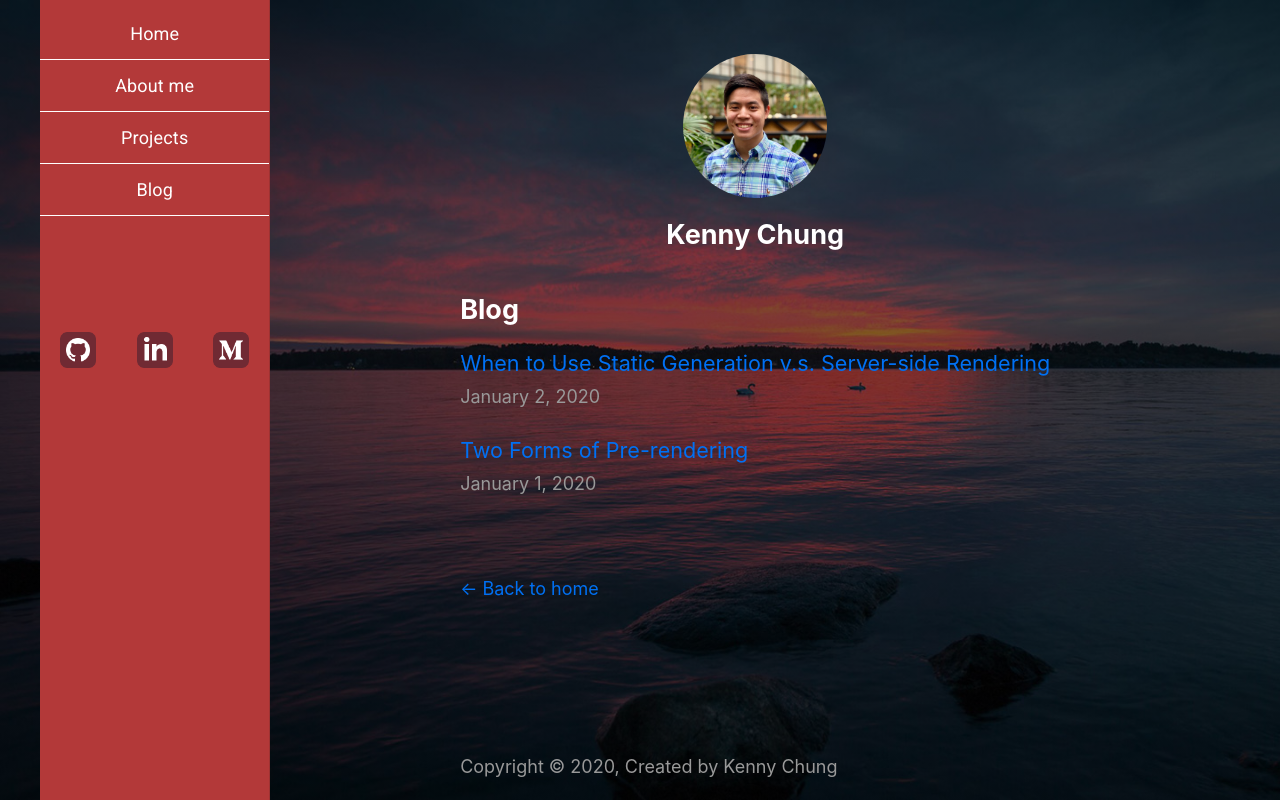
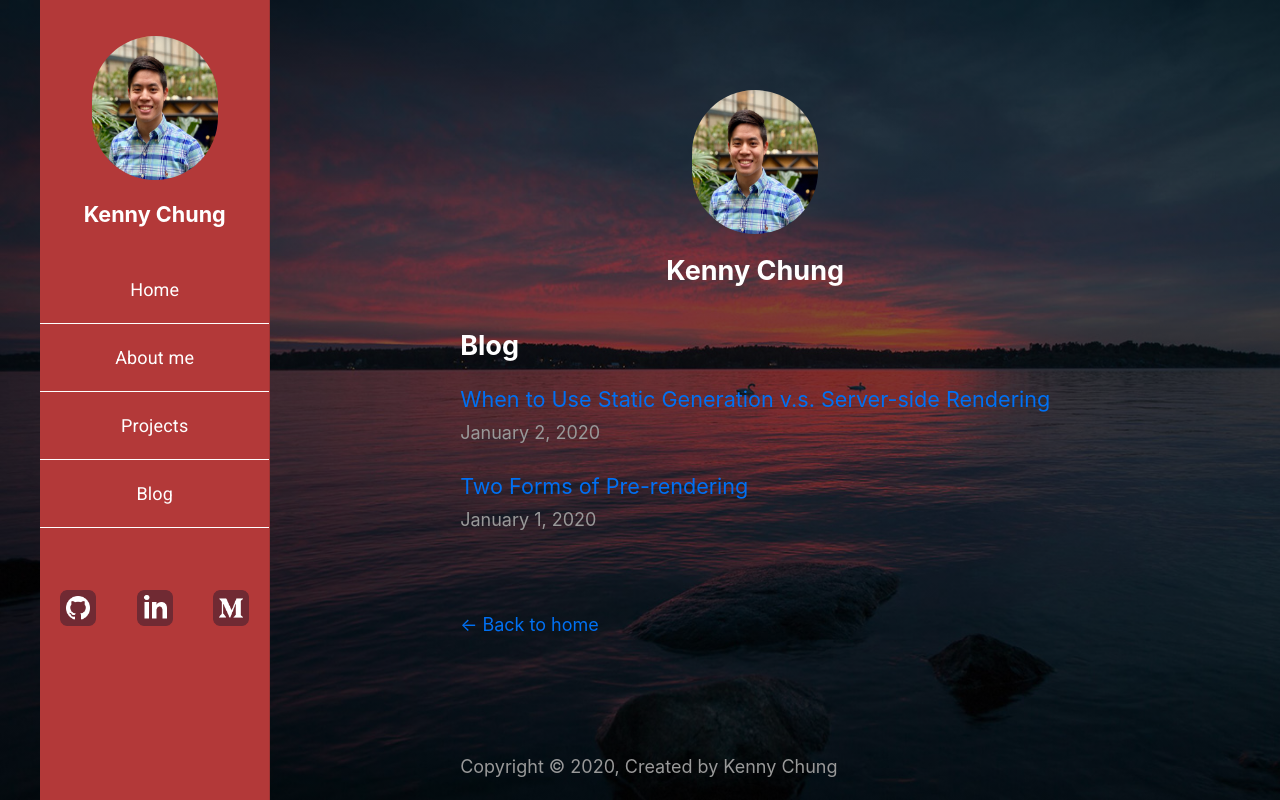
Before and after one commit to Kenny-Gin1/kennychung-portfolio, a Next.js app: page /blog in a window 1280 px wide. Built offline with nearby package versions, Linux system fonts and the light colour scheme.

Commit message:
almost finished the sidebar

```diff
--- /dev/null
+++ b/components/headerimage.js
@@ -0,0 +1,25 @@
+import Link from "next/link";
+import styles from "../components/styles/layout.module.css";
+import utilStyles from "../components/styles/utils.module.css";
+
+export default function HeaderImage() {
+  const name = "Kenny Chung";
+  return (
+    <header className={styles.header}>
+      <Link href="/">
+        <a>
+          <img
+            src="/images/profile.jpg"
+            className={` ${styles.headerHomeImage} ${utilStyles.borderCircle}`}
+            alt={name}
+          />
+        </a>
+      </Link>
+      <h2 className={utilStyles.headingMd}>
+        <Link href="/">
+          <a className={utilStyles.whiteText}>{name}</a>
+        </Link>
+      </h2>
+    </header>
+  );
+}
--- a/components/listitems.js
+++ b/components/listitems.js
@@ -9,12 +9,23 @@ const useStyles = makeStyles((theme) => ({
     root: {
       display: 'flex',
     },
+    listItemHover: {
+      display: 'flex',
+      marginTop: theme.spacing(1),
+      marginBottom: theme.spacing(1),
+      '&:hover': {
+        backgroundColor: 'white',
+      }
+    },
     dividerLine: {
         backgroundColor: 'white'
     },
     textLink: {
         textAlign: 'center',
-        color: 'white'
+        color: 'white',
+        '&:hover': {
+          color: '#b33939',
+        }
     }
 
 }));
@@ -29,7 +40,7 @@ return (
           {[['Home', '/'], ['About me', '/about'], ['Projects','/projects'], ['Blog', '/blog']].map((text) => (
             <React.Fragment key={text}>
             <Link href={text[1]} >
-            <ListItem button>
+            <ListItem button classes={{root: classes.listItemHover}}>
               <ListItemText primary={text[0]} classes={{root: classes.textLink}} />
             </ListItem>
             </Link>
--- a/components/sidebar.js
+++ b/components/sidebar.js
@@ -3,9 +3,10 @@ import { makeStyles } from '@material-ui/core/styles';
 import Drawer from '@material-ui/core/Drawer';
 import ListItems from './listitems';
 import SocialMedia from './socialmediaicons';
+import HeaderImage from './headerimage';
+
 
 const drawerWidth = '18vw';
-
 
 const useStyles = makeStyles((theme) => ({
   root: {
@@ -41,7 +42,7 @@ export default function SideBar() {
         }}
         anchor="left"
       >
-
+        <HeaderImage />
         <ListItems />
         <SocialMedia />
       </Drawer>
--- a/components/socialmediaicons.js
+++ b/components/socialmediaicons.js
@@ -7,7 +7,7 @@ const useStyles = makeStyles((theme) => ({
   root: {
     display: "flex",
     justifyContent: "space-around",
-    marginTop: '6rem'
+    marginTop: '3rem'
   },
   icons: {
     textAlign: "center",
@@ -19,8 +19,8 @@ export default function SocialMedia() {
   const classes = useStyles();
   return (
     <div className={classes.root}>
-      <Link href="/">
-        <a>
+      <Link href="//github.com/Kenny-Gin1" prefetch={false}>
+        <a target={"_blank"}>
           <img
             src="/images/github-logo.png"
             className={styles.socialMediaIcons}
@@ -28,8 +28,8 @@ export default function SocialMedia() {
           />
         </a>
       </Link>
-      <Link href="/">
-        <a>
+      <Link href="//linkedin.com/in/kenny-chung-02315b131/" prefetch={false}>
+        <a target={"_blank"}>
           <img
             src="/images/linkedin-logo.png"
             className={styles.socialMediaIcons}
@@ -37,8 +37,8 @@ export default function SocialMedia() {
           />
         </a>
       </Link>
-      <Link href="/">
-        <a>
+      <Link href="//medium.com/@kennychung_96278" prefetch={false}>
+        <a target={"_blank"}>
           <img
             src="/images/medium-logo.png"
             className={styles.socialMediaIcons}
--- a/components/styles/layout.module.css
+++ b/components/styles/layout.module.css
@@ -26,11 +26,13 @@
   .headerImage {
     width: 6rem;
     height: 6rem;
+    margin-top: 3rem;
   }
 
   .headerHomeImage {
-    width: 8rem;
+    width: 7rem;
     height: 8rem;
+    margin-top: 2rem;
   }
 
   .backToHome {
--- a/components/styles/utils.module.css
+++ b/components/styles/utils.module.css
@@ -54,3 +54,7 @@
   .textCenter {
     text-align: center;
   }
+
+  .whiteText {
+    color: #ffffff;
+  }
```
Also changed, not shown: components/navbar.js (added).
